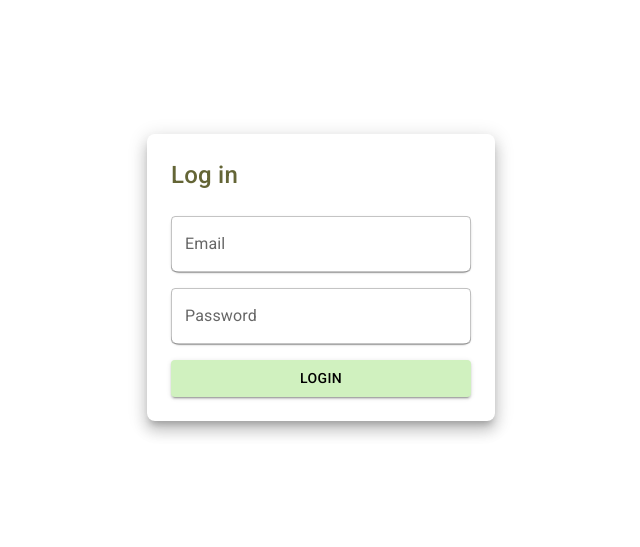
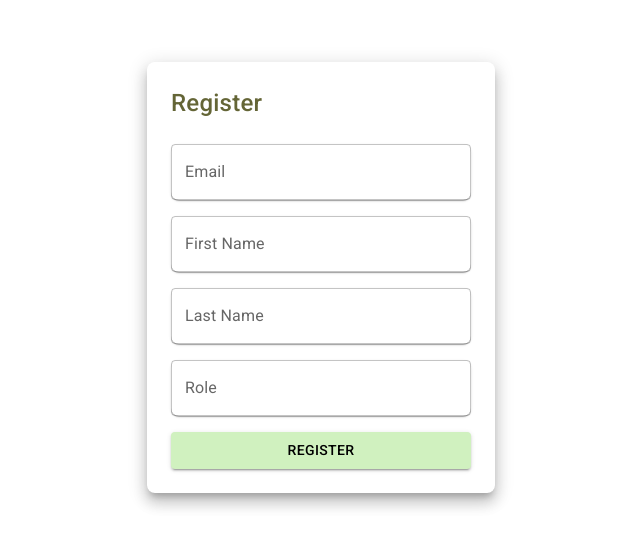
Before and after one commit to CBlooded/WorkWatt-Frontend, a React (Vite) app: page /register in a window 1280 px wide. Shown: the part 123-670 px from the top of the page, without its empty margins (319-959 px from the left). Built offline with nearby package versions, Linux system fonts and the light colour scheme.

Commit message:
RegisterForm - main functions.

```diff
--- a/src/App.tsx
+++ b/src/App.tsx
@@ -3,13 +3,15 @@ import "@fontsource/roboto/300.css";
 import "@fontsource/roboto/400.css";
 import "@fontsource/roboto/500.css";
 import "@fontsource/roboto/700.css";
-import LoginForm from "./components/LoginForm";
+// import LoginForm from "./components/LoginForm";
+import RegisterForm from "./components/RegisterForm";
 
 function App() {
   return (
     <>
       <div className="app">
-        <LoginForm></LoginForm>
+        {/* <LoginForm></LoginForm> */}
+        <RegisterForm></RegisterForm>
       </div>
     </>
   );
--- /dev/null
+++ b/src/components/RegisterForm.tsx
@@ -0,0 +1,103 @@
+import { TextField, Box, InputLabel, Button } from "@mui/material";
+import { useForm } from "react-hook-form";
+import AxiosConfig from "../api/AxiosConfig";
+
+type RegisterTypes = {
+  email: string;
+  firstName: string;
+  lastName: string;
+  role: string;
+};
+
+const RegisterForm = () => {
+  const {
+    register,
+    handleSubmit,
+    formState: { errors },
+  } = useForm<RegisterTypes>();
+
+  const onSubmit = async (data: RegisterTypes) => {
+    try {
+      await AxiosConfig.post("/api/v1/auth/register", data);
+    } catch (error) {
+      console.error("An error occurred during registration:", error);
+    }
+  };
+  return (
+    <Box
+      component="form"
+      onSubmit={handleSubmit(onSubmit)}
+      noValidate
+      sx={{
+        display: "flex",
+        flexDirection: "column",
+        gap: 2,
+        borderRadius: 2,
+        width: 300,
+        boxShadow: 10,
+        padding: 3,
+      }}
+    >
+      <InputLabel
+        sx={{
+          fontSize: "1.5rem",
+          fontWeight: 500,
+          mb: 1,
+          color: "var(--color-accent)",
+          fontFamily: "Roboto, sans-serif",
+        }}
+      >
+        Register
+      </InputLabel>
+      <TextField
+        label="Email"
+        variant="outlined"
+        {...register("email", { required: "Email is required" })}
+        sx={{ backgroundColor: "white", boxShadow: 1, borderRadius: 2 }}
+        error={!!errors.email}
+        helperText={errors.email?.message}
+      />
+
+      <TextField
+        label="First Name"
+        type="text"
+        variant="outlined"
+        {...register("firstName", { required: "First Name is required" })}
+        sx={{ backgroundColor: "white", boxShadow: 1, borderRadius: 2 }}
+        error={!!errors.firstName}
+        helperText={errors.firstName?.message}
+      />
+      <TextField
+        label="Last Name"
+        type="text"
+        variant="outlined"
+        {...register("lastName", { required: "Last Name is required" })}
+        sx={{ backgroundColor: "white", boxShadow: 1, borderRadius: 2 }}
+        error={!!errors.lastName}
+        helperText={errors.lastName?.message}
+      />
+      <TextField
+        label="Role"
+        type="text"
+        variant="outlined"
+        {...register("role", { required: "Role is required" })}
+        sx={{ backgroundColor: "white", boxShadow: 1, borderRadius: 2 }}
+        error={!!errors.role}
+        helperText={errors.role?.message}
+      />
+
+      <Button
+        type="submit"
+        variant="contained"
+        sx={{
+          backgroundColor: "var(--color-secondary)",
+          color: "var(--color-text-dark)",
+        }}
+      >
+        Register
+      </Button>
+    </Box>
+  );
+};
+
+export default RegisterForm;
```
